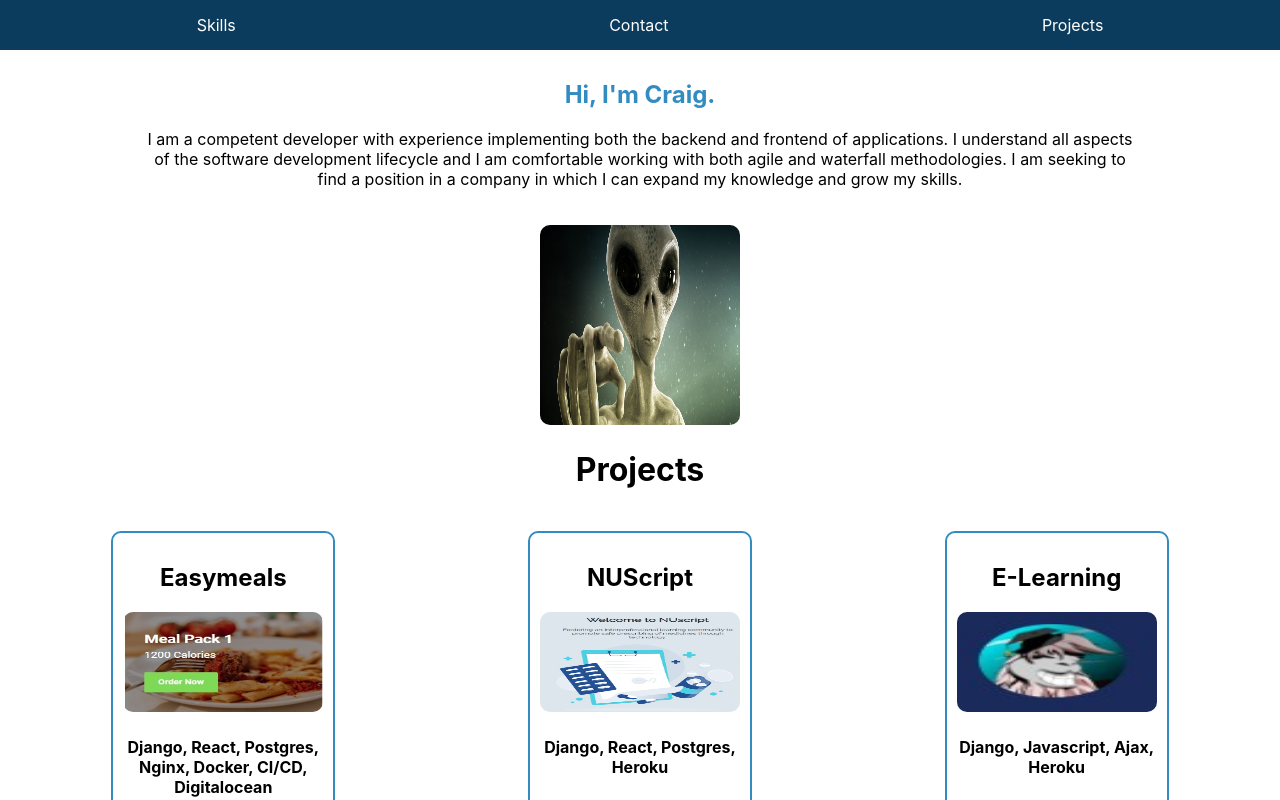
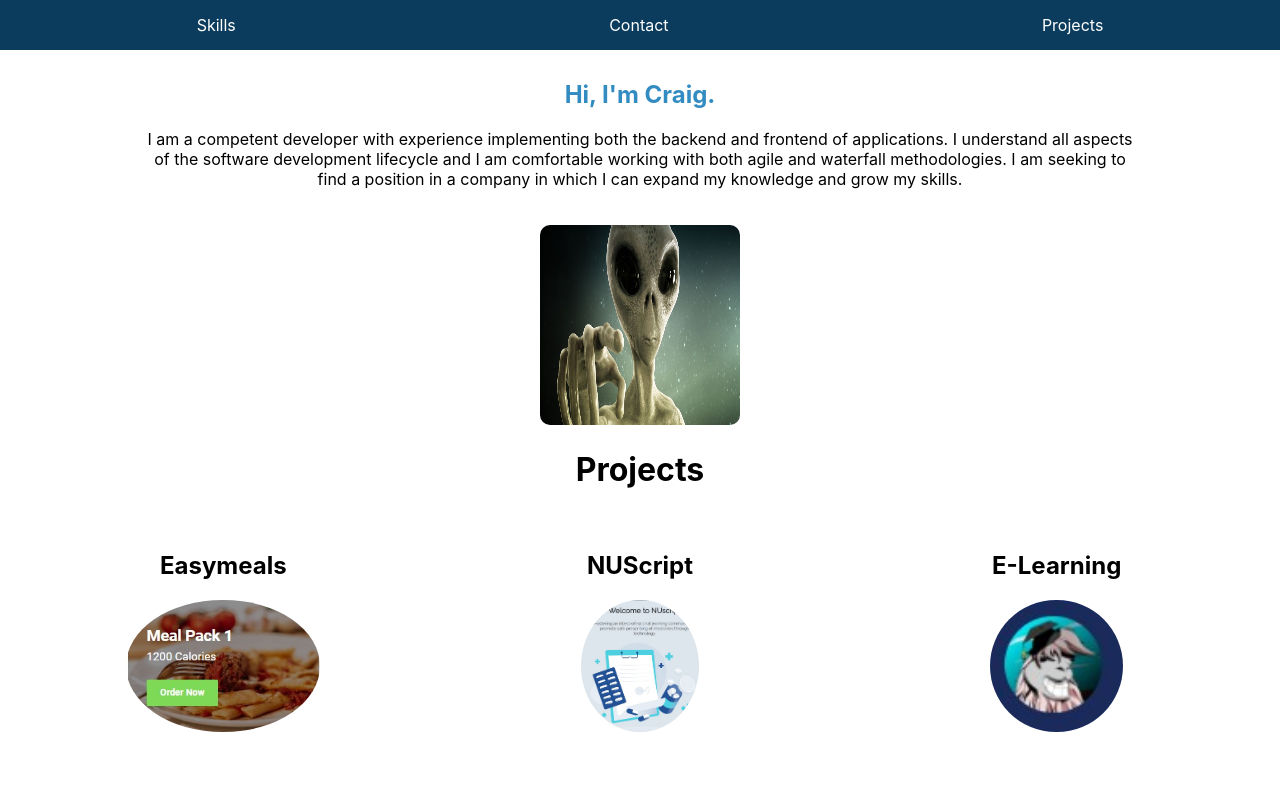
Before and after one commit to craig-glass/Portfolio, a React (Create React App) app in the folder frontend/: page /projects in a window 1280 px wide. Shown: the top 800 px of the page. Built offline with nearby package versions, Linux system fonts and the light colour scheme.

Commit message:
Added motion to project item image whileTap

```diff
--- a/frontend/src/components/Projects.js
+++ b/frontend/src/components/Projects.js
@@ -10,22 +10,29 @@ export default function Projects() {
         {projects.map((project) => (
           <>
             <motion.div
-              className="grid-item"
-              whileHover={{
-                scale: 1.2,
-                transition: { type: "spring", bounce: 0.8 },
-              }}
+            //   className="grid-item"
             >
               <h2>{project.title}</h2>
-              <img
+              <motion.img
+                whileHover={{
+                  scale: 2,
+                  borderRadius: ["50%", "10%"],
+                  transition: { type: "spring", bounce: 0.8 },
+                }}
+                whileTap={{
+                  scale: 2,
+                  borderRadius: ["50%", "10%"],
+                  transition: { type: "spring", bounce: 0.8 },
+                }}
                 alt="hero"
                 src={project.image}
                 width="100%"
                 height="25%"
-              ></img>
-              <h4>{project.subtitle}</h4>
+                style={{ borderRadius: "50%" }}
+              ></motion.img>
+              {/* <h4>{project.subtitle}</h4>
               <p>{project.description}</p>
-              <a href={project.link}>Click here to see project</a>
+              <a href={project.link}>Click here to see project</a> */}
             </motion.div>
           </>
         ))}
```
